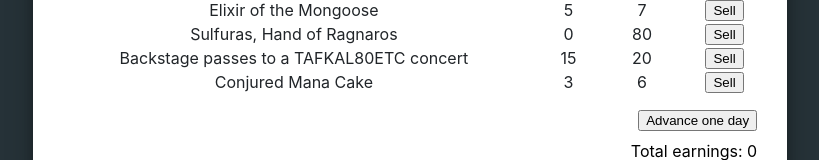
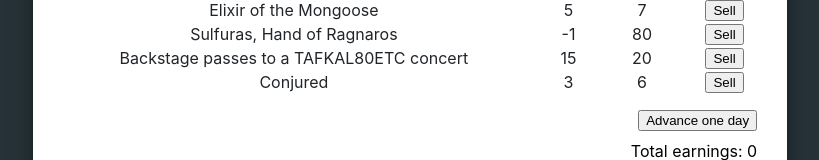
Before and after one commit to MatthijsBon/gilded-rose, a React app: page / in a window 1280 px wide. Shown: the part 232-392 px from the top of the page, without its empty margins (230-1049 px from the left). Built offline with nearby package versions, Linux system fonts and the light colour scheme.

Commit message:
Update default items

```diff
--- a/src/Data/Items.ts
+++ b/src/Data/Items.ts
@@ -4,7 +4,7 @@ export const items = [
 	new Item("+5 Dexterity Vest", 10, 20), //
 	new Item("Aged Brie", 2, 0), //
 	new Item("Elixir of the Mongoose", 5, 7), //
-	new Item("Sulfuras, Hand of Ragnaros", 0, 80), //
+	new Item("Sulfuras, Hand of Ragnaros", -1, 80), //
 	new Item("Backstage passes to a TAFKAL80ETC concert", 15, 20),
-	new Item("Conjured Mana Cake", 3, 6),
+	new Item("Conjured", 3, 6),
 ];
```
